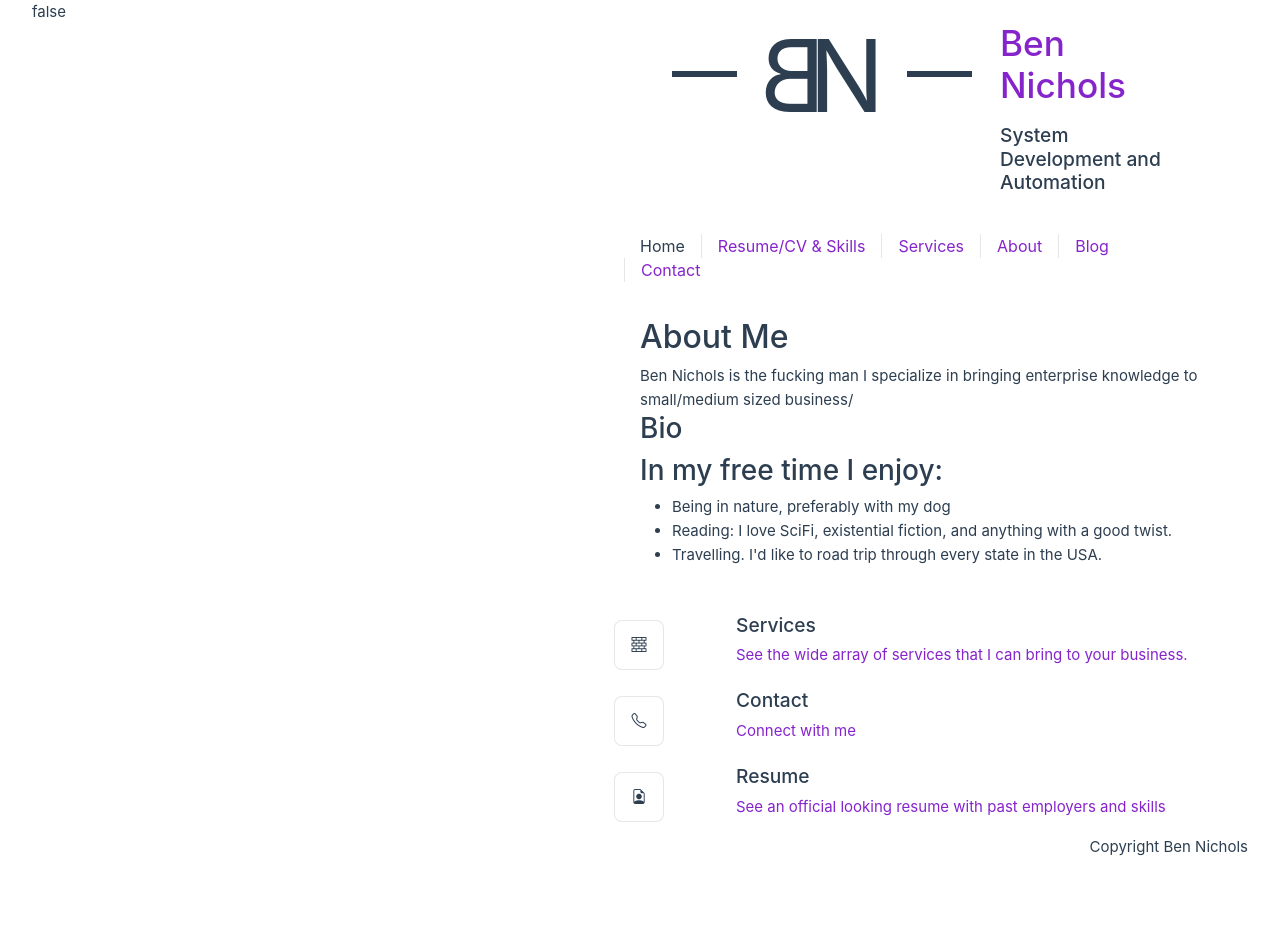
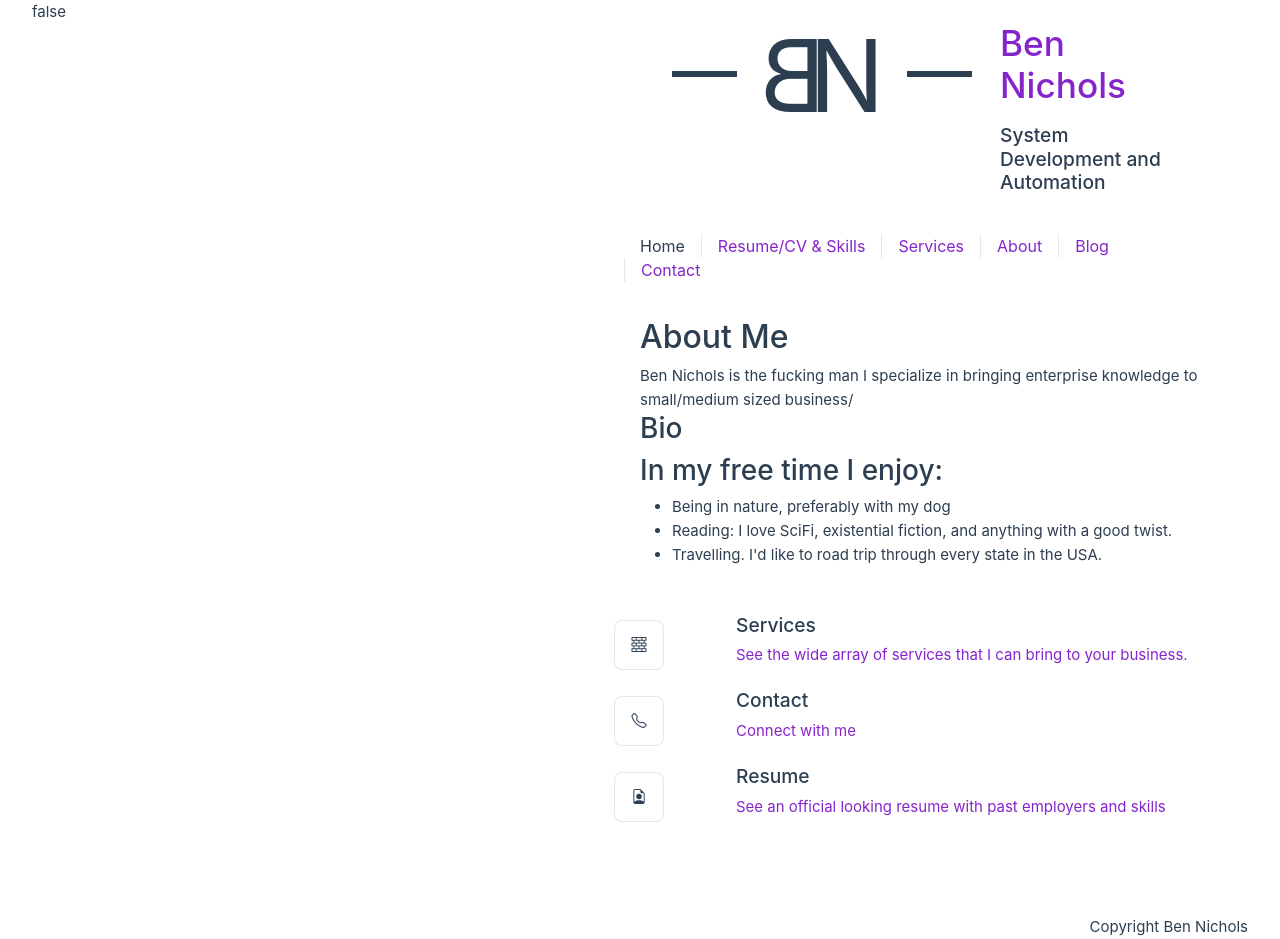
Before and after one commit to bnichs/bnichs-public, a Vue app in the folder bnichs/: page / in a window 1280 px wide. Before the commit the page ends 859 px from the top, so only its background shows below. Built offline with nearby package versions, Linux system fonts and the light colour scheme.

Commit message:
Footer placement

```diff
--- a/bnichs/src/App.vue
+++ b/bnichs/src/App.vue
@@ -57,6 +57,12 @@ export default {
 
 footer{
   float: right;
+  /*position: absolute;*/
+  /*bottom: 0;*/
+  /*left: 0;*/
+  text-align: center;
+  display: block;
+  margin: 10vh 0 0 0;
 }
 
 header {
```
